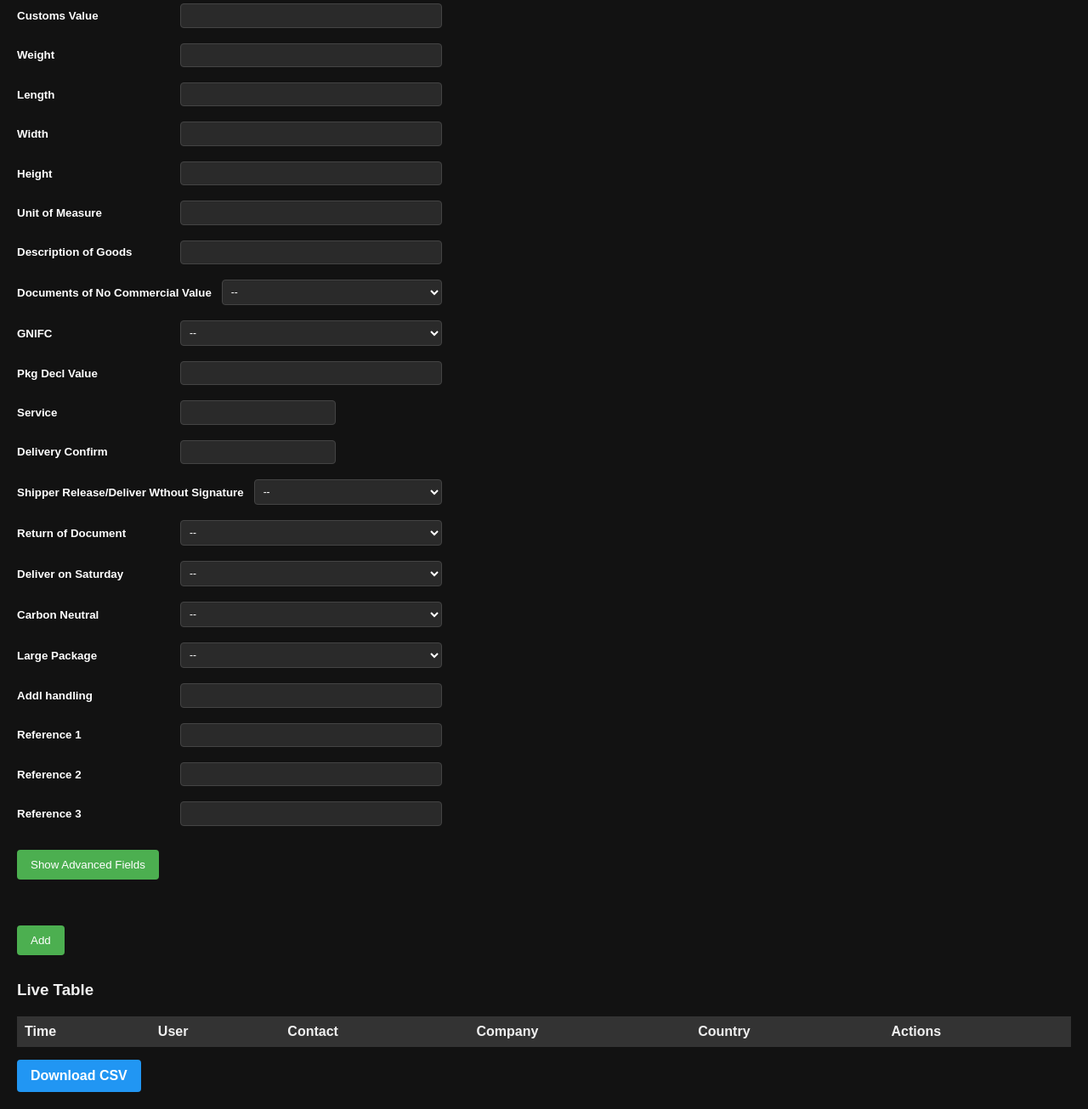
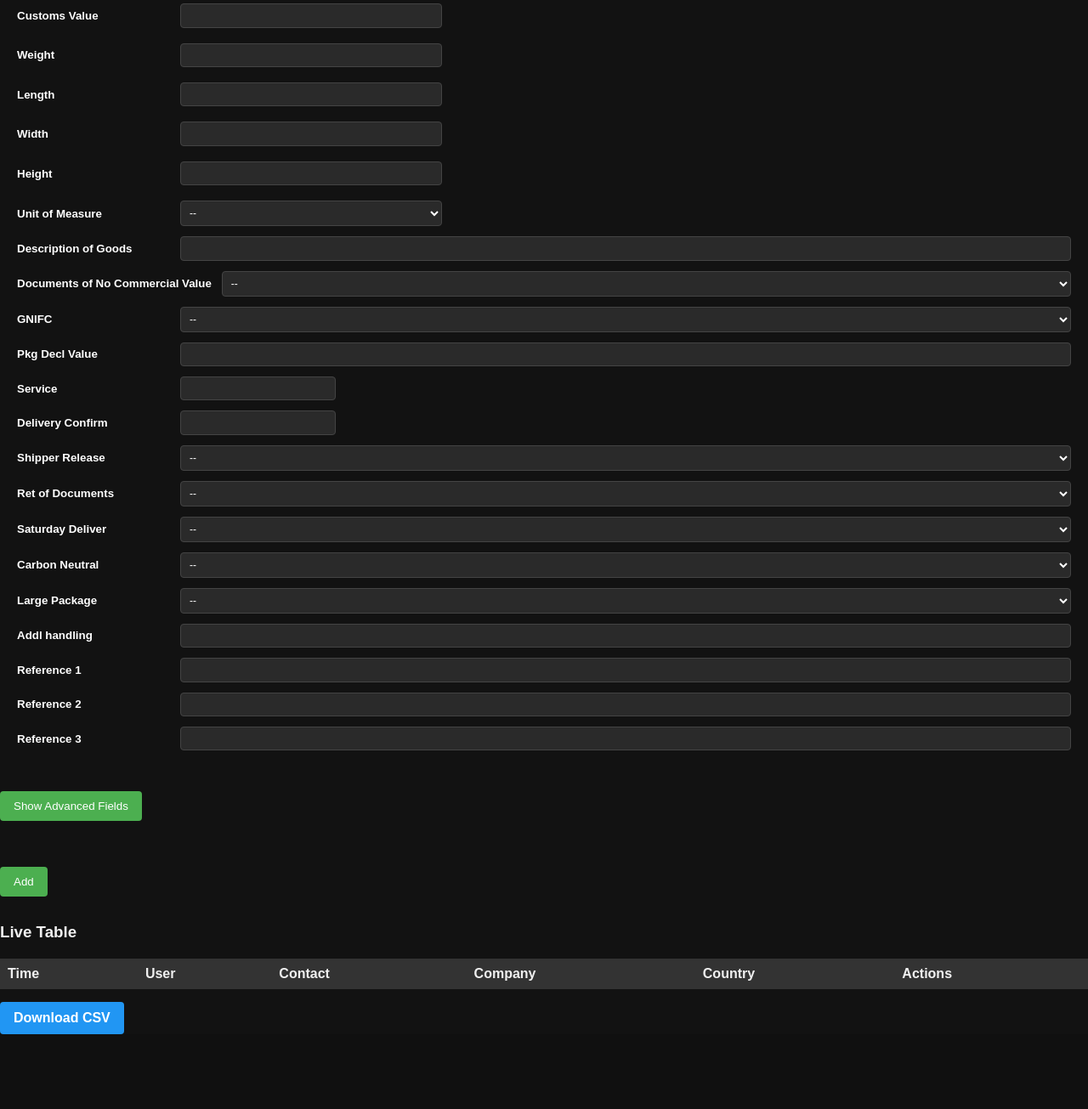
Before and after one commit to tpchespa/ch-ups-app, a Flask app: page / in a window 1280 px wide. Shown: the part 787-2092 px from the top of the page at 85% size. After the commit the page ends 2004 px from the top, so only its background shows below. Run offline with Flask 3, Linux system fonts and the light colour scheme; the visitor is signed in with stand-in values (Sample User, id 1); data that the repository does not hold is empty; some libraries are stand-ins or nearby versions.

Commit message:
New fields reqs

```diff
--- a/templates/dashboard.html
+++ b/templates/dashboard.html
@@ -99,7 +99,12 @@
     </div>
     <div class="vertical-field">
       <label for="Unit_of_Measure">Unit of Measure</label>
-      <input type="text" id="Unit_of_Measure">
+      <select id="Unit_of_Measure">
+        <option value="">--</option>
+        <option value="KG">KG</option>
+        <option value="LB">LB</option>
+      </select>
+    </div>
     </div>
     <div class="vertical-field">
       <label for="Description_of_Goods">Description of Goods</label>
@@ -138,21 +143,21 @@
       </div>
     </div>
     <div class="vertical-field">
-      <label for="Shipper_Release">Shipper Release/Deliver Wthout Signature</label>
+      <label for="Shipper_Release">Shipper Release</label>
       <select id="Shipper_Release">
         <option value="">--</option>
         <option value="1">1</option>
       </select>
     </div>
     <div class="vertical-field">
-      <label for="Ret_of_Documents">Return of Document</label>
+      <label for="Ret_of_Documents">Ret of Documents</label>
       <select id="Ret_of_Documents">
         <option value="">--</option>
         <option value="1">1</option>
       </select>
     </div>
     <div class="vertical-field">
-      <label for="Saturday_Deliver">Deliver on Saturday</label>
+      <label for="Saturday_Deliver">Saturday Deliver</label>
       <select id="Saturday_Deliver">
         <option value="">--</option>
         <option value="1">1</option>
@@ -202,21 +207,21 @@
     <input type="text" id="QV_Notif_1-Addr">
   </div>
   <div class="vertical-field">
-    <label for="QV_Notif_1-Ship">E-mail Notification 1 - Ship</label>
+    <label for="QV_Notif_1-Ship">QV Notif 1-Ship</label>
     <select id="QV_Notif_1-Ship">
         <option value="">--</option>
         <option value="1">1</option>
     </select>
   </div>
   <div class="vertical-field">
-    <label for="QV_Notif_1-Excp">E-mail Notification 1 - Exception</label>
+    <label for="QV_Notif_1-Excp">QV Notif 1-Excp</label>
     <select id="QV_Notif_1-Excp">
       <option value="">--</option>
       <option value="1">1</option>
     </select>
   </div>
   <div class="vertical-field">
-    <label for="QV_Notif_1-Delv">E-mail Notification 1 - Delivery</label>
+    <label for="QV_Notif_1-Delv">QV Notif 1-Delv</label>
     <select id="QV_Notif_1-Delv">
       <option value="">--</option>
       <option value="1">1</option>
@@ -227,21 +232,21 @@
     <input type="text" id="QV_Notif_2-Addr">
   </div>
   <div class="vertical-field">
-    <label for="QV_Notif_2-Ship">E-mail Notification 2 - Ship</label>
+    <label for="QV_Notif_2-Ship">QV Notif 2-Ship</label>
     <select id="QV_Notif_2-Ship">
       <option value="">--</option>
       <option value="1">1</option>
     </select>
   </div>
   <div class="vertical-field">
-    <label for="QV_Notif_2-Excp">E-mail Notification 2 - Exception</label>
+    <label for="QV_Notif_2-Excp">QV Notif 2-Excp</label>
     <select id="QV_Notif_2-Excp">
         <option value="">--</option>
         <option value="1">1</option>
     </select>
   </div>
   <div class="vertical-field">
-    <label for="QV_Notif_2-Delv">E-mail Notification 2 - Delivery</label>
+    <label for="QV_Notif_2-Delv">QV Notif 2-Delv</label>
     <select id="QV_Notif_2-Delv">
         <option value="">--</option>
         <option value="1">1</option>
@@ -252,21 +257,21 @@
     <input type="text" id="QV_Notif_3-Addr">
   </div>
   <div class="vertical-field">
-    <label for="QV_Notif_3-Ship">E-mail Notification 3 - Ship</label>
+    <label for="QV_Notif_3-Ship">QV Notif 3-Ship</label>
     <select id="QV_Notif_3-Ship">
         <option value="">--</option>
         <option value="1">1</option>
     </select>
   </div>
   <div class="vertical-field">
-    <label for="QV_Notif_3-Excp">E-mail Notification 3 - Exception</label>
+    <label for="QV_Notif_3-Excp">QV Notif 3-Excp</label>
     <select id="QV_Notif_3-Excp">
         <option value="">--</option>
         <option value="1">1</option>
     </select>
   </div>
   <div class="vertical-field">
-    <label for="QV_Notif_3-Delv">E-mail Notification 3 - Delivery</label>
+    <label for="QV_Notif_3-Delv">QV Notif 3-Delv</label>
     <select id="QV_Notif_3-Delv">
         <option value="">--</option>
         <option value="1">1</option>
@@ -277,21 +282,21 @@
     <input type="text" id="QV_Notif_4-Addr">
   </div>
   <div class="vertical-field">
-    <label for="QV_Notif_4-Ship">E-mail Notification 4 - Ship</label>
+    <label for="QV_Notif_4-Ship">QV Notif 4-Ship</label>
     <select id="QV_Notif_4-Ship">
         <option value="">--</option>
         <option value="1">1</option>
     </select>
   </div>
   <div class="vertical-field">
-    <label for="QV_Notif_4-Excp">E-mail Notification 4 - Exception</label>
+    <label for="QV_Notif_4-Excp">QV Notif 4-Excp</label>
     <select id="QV_Notif_4-Excp">
         <option value="">--</option>
         <option value="1">1</option>
     </select>
   </div>
   <div class="vertical-field">
-    <label for="QV_Notif_4-Delv">E-mail Notification 4 - Delivery</label>
+    <label for="QV_Notif_4-Delv">QV Notif 4-Delv</label>
     <select id="QV_Notif_4-Delv">
         <option value="">--</option>
         <option value="1">1</option>
@@ -302,21 +307,21 @@
     <input type="text" id="QV_Notif_5-Addr">
   </div>
   <div class="vertical-field">
-    <label for="QV_Notif_5-Ship">E-mail Notification 5 - Ship</label>
+    <label for="QV_Notif_5-Ship">QV Notif 5-Ship</label>
     <select id="QV_Notif_5-Ship">
         <option value="">--</option>
         <option value="1">1</option>
     </select>
   </div>
   <div class="vertical-field">
-    <label for="QV_Notif_5-Excp">E-mail Notification 5 - Exception</label>
+    <label for="QV_Notif_5-Excp">QV Notif 5-Excp</label>
     <select id="QV_Notif_5-Excp">
         <option value="">--</option>
         <option value="1">1</option>
     </select>
   </div>
   <div class="vertical-field">
-    <label for="QV_Notif_5-Delv">E-mail Notification 5 - Delivery</label>
+    <label for="QV_Notif_5-Delv">QV Notif 5-Delv</label>
     <select id="QV_Notif_5-Delv">
         <option value="">--</option>
         <option value="1">1</option>
@@ -343,7 +348,10 @@
   </div>
   <div class="vertical-field">
     <label for="ADL_Media_Type">ADL Media Type</label>
-    <input type="text" id="ADL_Media_Type">
+    <div class="input-wrapper">
+      <input type="text" id="ADL_Media_Type">
+      <ul id="adlmediatype-suggestions" class="autocomplete-list" style="display: none;"></ul>
+    </div>
   </div>
   <div class="vertical-field">
     <label for="ADL_Language">ADL Language</label>
@@ -370,7 +378,10 @@
   </div>
   <div class="vertical-field">
     <label for="ADL_Shipper_Media_Type">ADL Shipper Media Type</label>
-    <input type="text" id="ADL_Shipper_Media_Type">
+    <div class="input-wrapper">
+      <input type="text" id="ADL_Shipper_Media_Type">
+      <ul id="adlshippermediatype-suggestions" class="autocomplete-list" style="display: none;"></ul>
+    </div>
   </div>
   <div class="vertical-field">
     <label for="ADL_Shipper_Language">ADL Shipper Language</label>
@@ -969,12 +980,18 @@ const deliveryConfirmationMap = {
   "S": "Signature Required",
   "N": "Delivery Confirmation with No Signature",
   "A": "Adult Signature Required",
-  "V": "Verbal Confirmation",
+  "V": "Verbal Confirmation"
 };
 
 const ADLdeliverToAddresseeMap = {
   "0": "Option not requested",
   "1": "Deliver To address only option requested"
+};
+
+const ADLmediaType = {
+  "01": "Voice",
+  "03": "Email",
+  "12": "SMS Text"
 };
 
 const packagingMap = {
@@ -1079,6 +1096,9 @@ function setupAutocomplete(inputId, suggestionsId, map) {
   setupAutocomplete("Service", "service-suggestions", serviceMap);
   setupAutocomplete("ADL_Deliver_to_Addressee", "adldeliveraddr-suggestions", ADLdeliverToAddresseeMap);
 
+  setupAutocomplete("ADL_Deliver_to_Addressee", "adlmediatype-suggestions", ADLmediaType);
+  setupAutocomplete("ADL_Shipper_Media_Type", "adlshippermediatype-suggestionss", ADLmediaType);
+
   // Toggle Advanced Fields (with scroll + remember state)
   const wrapper = document.getElementById("advanced-wrapper");
   const toggleBtn = document.getElementById("toggle-advanced");
@@ -1103,5 +1123,7 @@ function setupAutocomplete(inputId, suggestionsId, map) {
 <ul id="deliveryconfirm-suggestions" class="autocomplete-list" style="display: none;"></ul>
 <ul id="residential-suggestions" class="autocomplete-list" style="display: none;"></ul>
 <ul id="adldeliveraddr-suggestions" class="autocomplete-list" style="display: none;"></ul>
+<ul id="adlmediatype-suggestions" class="autocomplete-list" style="display: none;"></ul>
+<ul id="adlshippermediatype-suggestionss" class="autocomplete-list" style="display: none;"></ul>
 </body>
 </html>
```
